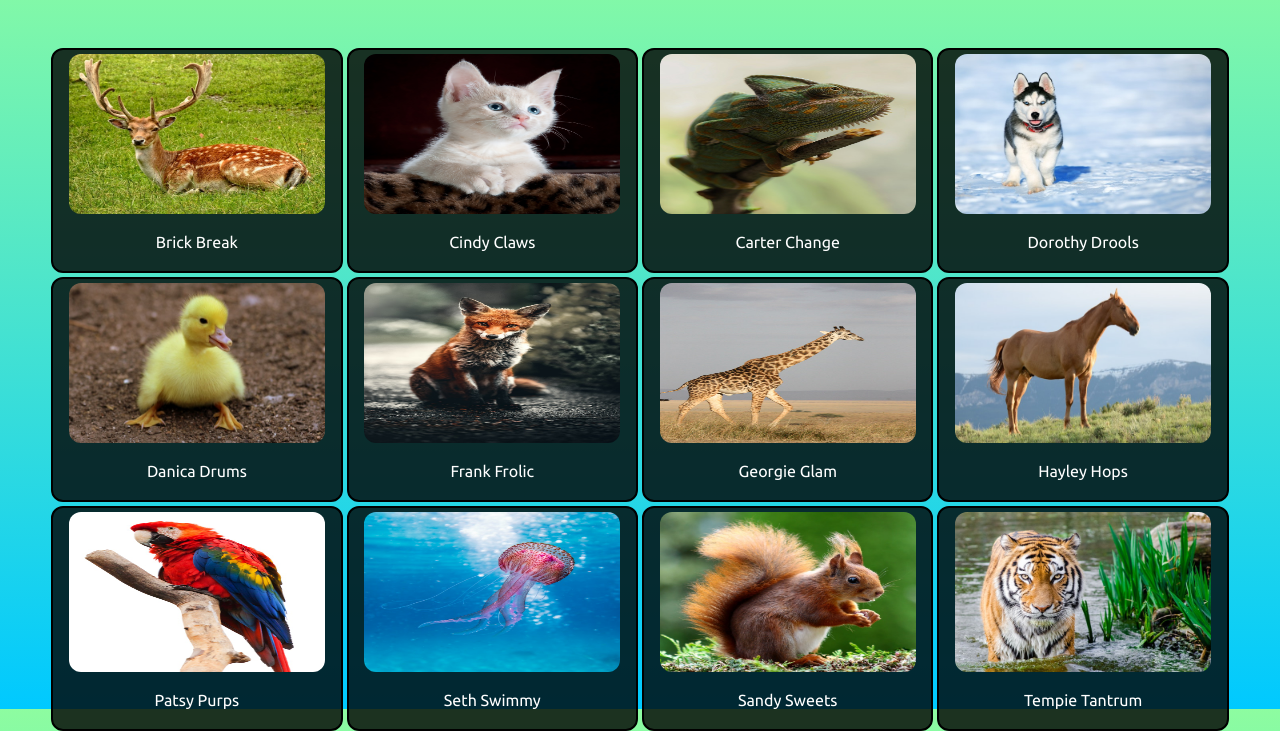
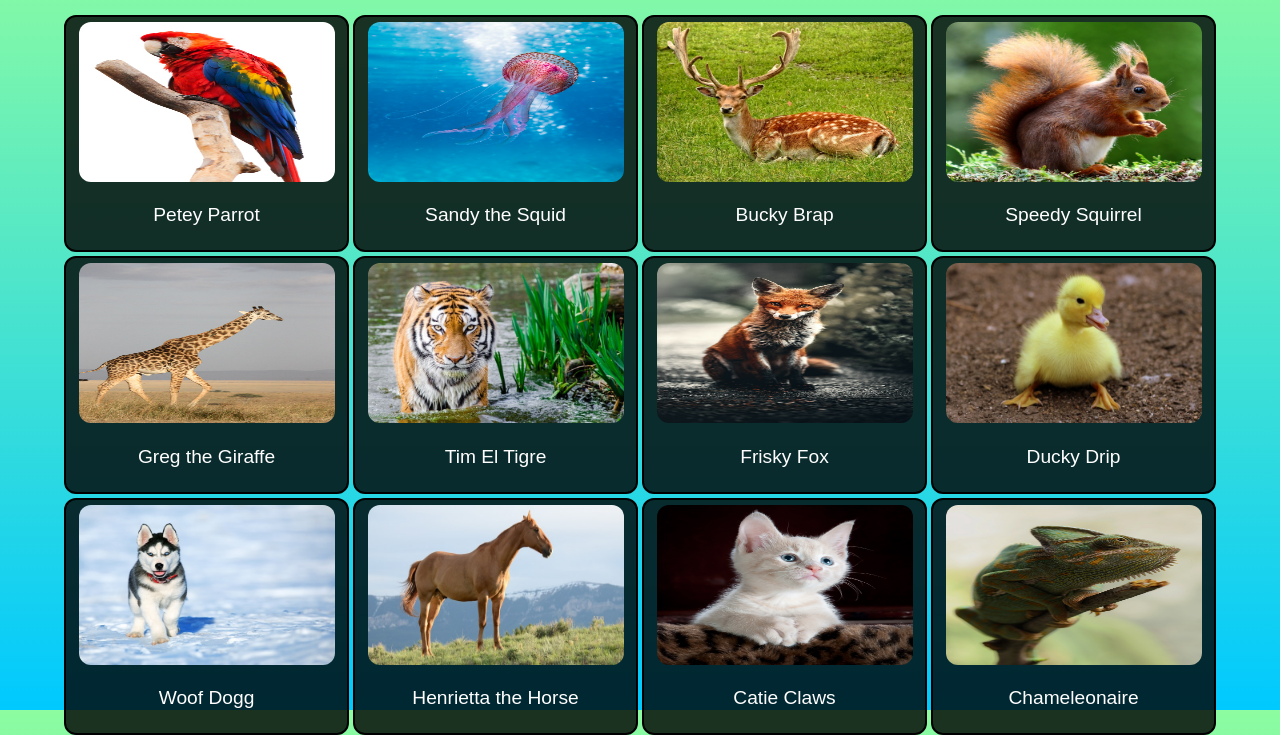
Before and after one commit to Joey-Red/memory-game, a React app in the folder memory-game/: page / in a window 1280 px wide. Shown: the part 116-851 px from the top of the page. Built offline with nearby package versions, Linux system fonts and the light colour scheme.

Commit message:
working logic, styles, score, game

```diff
--- a/memory-game/src/components/App.js
+++ b/memory-game/src/components/App.js
@@ -1,12 +1,10 @@
 import './style.css';
-import CardBuilder from './CardBuilder';
 import React from 'react'
+import ScoreKeeper from './ScoreKeeper'
 let App = () => {
   return (
     <div className="App">
-      <h1 className='header'>Memory Game - Animal Edition</h1>
-      <h3 className='score'>Score: {}</h3>
-      <CardBuilder />
+    <ScoreKeeper />
     </div>
   );
 }
--- /dev/null
+++ b/memory-game/src/components/Card.js
@@ -0,0 +1,20 @@
+import React from "react";
+export default function Card(props) {
+  const {
+    card: { src, cardName },
+    gameLogic
+  } = props;
+
+  return (
+    <div className="card">
+      <button
+      onClick={gameLogic.bind(this, cardName)}>
+        <div>
+          <img src={src} alt={cardName}/>
+          <p>{cardName}</p>
+        </div>
+      </button>
+    </div>
+
+  )
+}
--- a/memory-game/src/components/CardBuilder.js
+++ /dev/null
@@ -1,83 +0,0 @@
-import React, {useEffect} from "react";
-import "./style.css"
-import { Shuffle } from "window.Shuffle"
-const CardBuilder = (props) => {
-  let animalArray = {
-    Buck: 'Brick Break',
-    Cat: 'Cindy Claws',
-    Chameleon: 'Carter Change',
-    Dog: 'Dorothy Drools',
-    Duck: 'Danica Drums',
-    Fox: 'Frank Frolic',
-    Giraffe: 'Georgie Glam',
-    Horse: 'Hayley Hops',
-    Parrot: 'Patsy Purps',
-    Squid: 'Seth Swimmy',
-    Squirrel: 'Sandy Sweets',
-    Tiger: 'Tempie Tantrum',
-  }
-  // useEffect(()=>{
-  // })
-  // let cards = (".card");
-  // for(let i = 0; i < cards.length; i++){
-  //   let target = Math.floor(Math.random() * cards.length -1) + 1;
-  //   let target2 = Math.floor(Math.random() * cards.length -1) +1;
-  //   cards.eq(target).before(cards.eq(target2));
-  // }
-  const handleClick = () => {
-    shuffleInstance.resetItems()
-  }
-  return (
-    <div className="card-container">
-      <div className="card" onClick={handleClick}>
-        <img alt="img" src={require("./img/buck.jpg")}></img>
-        <p>{animalArray.Buck}</p>
-      </div>
-      <div className="card" onClick={handleClick}>
-        <img alt="img" src={require("./img/cat.jpg")}></img>
-        <p>{animalArray.Cat}</p>
-      </div>
-      <div className="card" onClick={handleClick}>
-        <img alt="img" src={require("./img/chameleon.jpg")}></img>
-        <p>{animalArray.Chameleon}</p>
-      </div>
-      <div className="card" onClick={handleClick}>
-        <img alt="img" src={require("./img/dog.jpg")}></img>
-        <p>{animalArray.Dog}</p>
-      </div>
-      <div className="card" onClick={handleClick}>
-        <img alt="img" src={require("./img/duck.jpg")}></img>
-        <p>{animalArray.Duck}</p>
-      </div>
-      <div className="card" onClick={handleClick}>
-        <img alt="img" src={require("./img/fox.jpg")}></img>
-        <p>{animalArray.Fox}</p>
-      </div>
-      <div className="card" onClick={handleClick}>
-        <img alt="img" src={require("./img/giraffe.jpg")}></img>
-        <p>{animalArray.Giraffe}</p>
-      </div>
-      <div className="card" onClick={handleClick}>
-        <img alt="img" src={require("./img/horse.jpg")}></img>
-        <p>{animalArray.Horse}</p>
-      </div>
-      <div className="card" onClick={handleClick}>
-        <img alt="img" src={require("./img/parrot.jpg")}></img>
-        <p>{animalArray.Parrot}</p>
-      </div>
-      <div className="card" onClick={handleClick}>
-        <img alt="img" src={require("./img/squid.jpg")}></img>
-        <p>{animalArray.Squid}</p>
-      </div>
-      <div className="card" onClick={handleClick}>
-        <img alt="img" src={require("./img/squirrel.jpg")}></img>
-        <p>{animalArray.Squirrel}</p>
-      </div>
-      <div className="card" onClick={handleClick}>
-        <img alt="img" src={require("./img/tiger.jpg")}></img>
-        <p>{animalArray.Tiger}</p>
-      </div>
-    </div>
-    )
-}
-export default CardBuilder;
--- /dev/null
+++ b/memory-game/src/components/CardData.js
@@ -0,0 +1,115 @@
+import React, { useState, useEffect } from 'react';
+import Card from './Card';
+import Buck from './img/buck.jpg';
+import Cat from './img/cat.jpg';
+import Chameleon from './img/chameleon.jpg';
+import Dog from './img/dog.jpg';
+import Fox from './img/fox.jpg';
+import Giraffe from './img/giraffe.jpg';
+import Horse from './img/horse.jpg';
+import Parrot from './img/parrot.jpg';
+import Squid from './img/squid.jpg';
+import Squirrel from './img/squirrel.jpg';
+import Tiger from './img/tiger.jpg';
+import Duck from './img/duck.jpg';
+
+export default function CardData(props) {
+  const { gameLogic, score, highScore } = props;
+
+  const cardObj = [
+    {
+      src: Buck,
+      cardName: 'Bucky Brap',
+      cardPic: './img/buck.jpg',
+      cardId: 1
+  },
+  {
+      src: Cat,
+      cardName: 'Catie Claws',
+      cardPic: './img/cat.jpg',
+      cardId: 2
+  },
+  {
+      src: Chameleon,
+      cardName: 'Chameleonaire',
+      cardPic: './img/chameleon.jpg',
+      cardId: 3
+  },
+  {
+      src: Duck,
+      cardName: 'Ducky Drip',
+      cardPic: './img/duck.jpg',
+      cardId: 4
+  },
+  {
+      src: Fox,
+      cardName: 'Frisky Fox',
+      cardPic: './img/fox.jpg',
+      cardId: 5
+  },
+  {
+      src: Giraffe,
+      cardName: 'Greg the Giraffe',
+      cardPic: './img/giraffe.jpg',
+      cardId: 6
+  },
+  {
+      src: Horse,
+      cardName: 'Henrietta the Horse',
+      cardPic: './img/horse.jpg',
+      cardId: 7
+  },
+  {
+      src: Parrot,
+      cardName: 'Petey Parrot',
+      cardPic: './img/parrot.jpg',
+      cardId: 8
+  },
+  {
+      src: Squid,
+      cardName: 'Sandy the Squid',
+      cardPic: './img/squid.jpg',
+      cardId: 9
+  },
+  {
+      src: Squirrel,
+      cardName: 'Speedy Squirrel',
+      cardPic: './img/squirrel.jpg',
+      cardId: 10
+  },
+  {
+      src: Tiger,
+      cardName: 'Tim El Tigre',
+      cardPic: './img/tiger.jpg',
+      cardId: 11
+  },
+  {
+      src: Dog,
+      cardName: 'Woof Dogg',
+      cardPic: './img/dog.jpg',
+      cardId: 12
+  }
+  ]
+  const [cards, setNewCards] = useState(cardObj);
+
+  const shuffle = (newCards) => {
+    for (let i = newCards.length - 1; i > 0; i--) {
+      let randomIdx = Math.floor(Math.random() * i);
+      [newCards[randomIdx], newCards[i]] = [newCards[i], newCards[randomIdx]];
+    }
+  };
+
+  useEffect(() => {
+    const newCards = [...cards];
+    shuffle(newCards);
+    setNewCards(newCards);
+  },[score, highScore])
+
+  return (
+    <div className='card-container'>
+      {cards.map((card) => (
+        <Card card={card} key={card.cardName} gameLogic={gameLogic}/>
+      ))}
+    </div>
+  )
+}
--- /dev/null
+++ b/memory-game/src/components/ScoreKeeper.js
@@ -0,0 +1,49 @@
+import React, {useState} from 'react'
+import CardData from './CardData'
+
+export default function ScoreKeeper() {
+  const [score, setScore] = useState(0);
+  const [highScore, setHighScore] = useState(0)
+  const [usedCards, setUsedCards] = useState([]);
+
+  const scoreHandler = () => {
+    setScore((prevScore) => prevScore + 1);
+  }
+  const highScoreHandler = () => {
+    setHighScore(score)
+  }
+  const cardHandler = (cardName) => {
+    setUsedCards((array) => [...array, cardName])
+  }
+  const resetGame = () => {
+    setScore(0)
+    setUsedCards([])
+  };
+  const gameLogic = (cardName) => {
+    if (!usedCards.includes(cardName)){
+      cardHandler(cardName);
+      scoreHandler();
+    } else {
+      if (score > highScore){
+        highScoreHandler();
+      }
+      resetGame();
+    }
+  }
+  return (
+    <div className='container'>
+        <header>
+          <h1>Memory Game, Animal Edition</h1>
+          <h1>Score: {score}</h1>
+          <h2>High Score: {highScore}</h2>
+        </header>
+        <div className='intimate-card-container'>
+          <CardData
+          gameLogic={gameLogic}
+          score={score}
+          highScore={highScore}
+          />
+      </div>
+    </div>
+  )
+}
--- a/memory-game/src/components/style.css
+++ b/memory-game/src/components/style.css
@@ -19,34 +19,47 @@ body {
   background-attachment: fixed;
 }
 .card {
+  max-width: 450px;
   overflow: hidden;
   border: solid black 2px;
   border-radius: 12px;
-  justify-content: center;
   text-align: center;
   background-color: rgba(0, 0, 0, 0.8);
   color: white;
   padding: 4px;
 }
 img {
+  max-width: 300px;
   width: 20vw;
   height: 20vh;
   border-radius: 12px;
 }
+.card:hover {
+  opacity: 0.95;
+}
+header {
+  margin: 2%;
+  display: flex;
+  text-align: center;
+  justify-content: space-between;
+}
 .card-container {
   display: grid;
   grid-template-columns: repeat(4, 1fr);
+  margin: 0 auto;
+  justify-content: center;
   gap: 4px;
-  margin: 4%;
 }
-.card:hover {
-  opacity: 0.95;
+.intimate-card-container {
+  margin: 0 auto;
+  max-width: 90%;
 }
-.header {
-  text-align: center;
-  font-size: 2.3rem;
+button {
+  background: none;
+  border: none;
 }
-.score {
-  text-align: end;
-  margin-right: 10%;
+p {
+  border-radius: 12px;
+  color: white;
+  font-size: 1.2rem;
 }
```
Also changed, not shown: memory-game/src/components/Scoreboard.js (deleted, +0 -17 lines).
